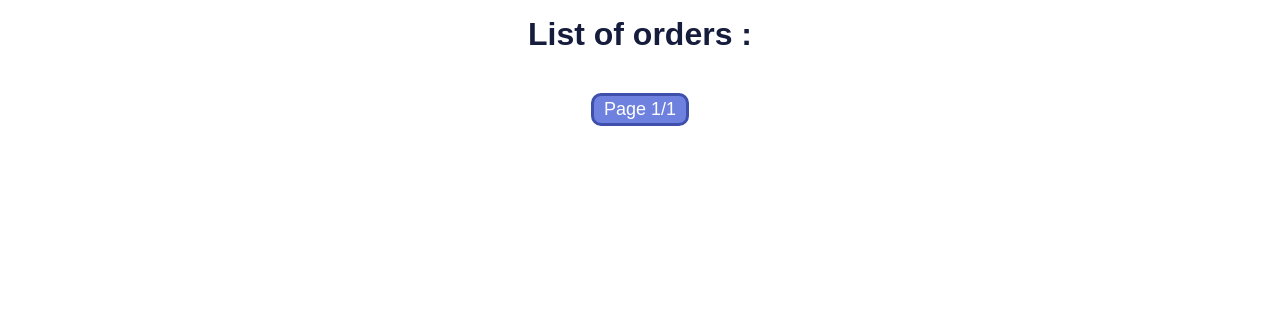
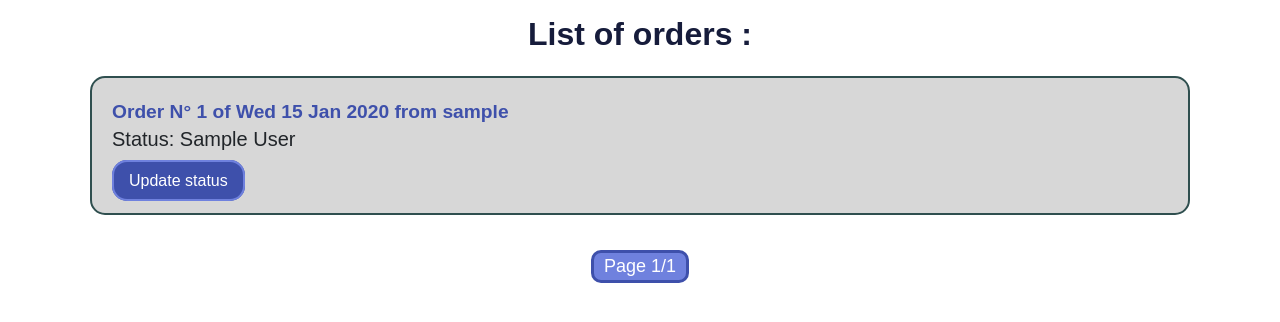
Before and after one commit to simomux/AutomotivePartsRetailer, a Django app: page /accounts/orders/ in a window 1280 px wide. Shown: the part 170-492 px from the top of the page. Run offline with Django 5.2, Linux system fonts and the light colour scheme; a user stored in the database is signed in; tables that the repository leaves empty hold one stand-in row (values such as "Sample post"); parts of the project's set-up code (start-up, migrations or seed data) failed here and were passed over; some libraries are stand-ins or nearby versions.

Commit message:
Small fixes
Signed-off-by: SIMONE MUSSINI <284900@studenti.unimore.it>

```diff
--- a/AutomotivePartsRetailer/urls.py
+++ b/AutomotivePartsRetailer/urls.py
@@ -24,5 +24,5 @@ urlpatterns = [
     path('accounts/', include('users.urls')),
 ]
 
-erase_db()
+#erase_db()
 init_db()
--- a/products/templates/products/home.html
+++ b/products/templates/products/home.html
@@ -54,6 +54,7 @@
         {% endfor %}
         </br>
         </br>
+        {% if most_sold.count > 0 %}
             <a href="{% url 'product_mostsold' %}?type=mostsold" class="subtitle"><u>Most sold items that we recommend:</u></a>
             {% for item in most_sold %}
                 <div class="surround-card">
@@ -73,5 +74,6 @@
                     </div>
                 </div>
             {% endfor %}
+        {% endif %}
     </div>
 {% endblock %}
--- a/products/urls.py
+++ b/products/urls.py
@@ -14,7 +14,6 @@ urlpatterns = [
 
     path('staff/list/<str:type>', views.TableList.as_view(), name='staff_list'),
 
-
     path('staff/remove/country/<int:pk>/', views.RemoveCountry.as_view(), name='remove_country'),
     path('staff/maker/remove/<int:pk>/', views.RemoveMaker.as_view(), name='remove_maker'),
     path('staff/product/remove/<int:pk>/', views.RemoveProduct.as_view(), name='remove_product'),
--- a/products/views.py
+++ b/products/views.py
@@ -312,6 +312,7 @@ class ModifyModel(StaffUserMixin, UpdateView):
         return initial
 
 
+# ListView of table elements for CRUD operations
 class TableList(StaffUserMixin, ListView):
     list_type = ""
     paginate_by = 20
--- a/users/templates/users/order_list.html
+++ b/users/templates/users/order_list.html
@@ -67,9 +67,11 @@
                         <a class="card-title" href="{% url 'order_detail' item.pk %}">Order N° {{ item.pk }} of {{ item.date_added|date:"D d M Y" }} {% if user.is_staff %} from {{ item.user }}{% endif %}</a>
                         <h5>Status: {{ item.status }}</h5>
                         {% if user.is_staff %}
-                            <div id="status_button">
-                                <a class="nav-button" href="{% url 'order_next' item.pk %}">Modify status</a>
-                            </div>
+                            {% if item.status.name != "Arrived" %}
+                                <div id="status_button">
+                                    <a class="nav-button" href="{% url 'order_next' item.pk %}">Update status</a>
+                                </div>
+                            {% endif %}
                         {% endif %}
                     </div>
                 </div>
--- a/users/views.py
+++ b/users/views.py
@@ -19,11 +19,11 @@ from .models import *
 class AuthenticatedUserMixin:
     def dispatch(self, request, *args, **kwargs):
         if request.user.is_authenticated:
-            # return redirect("home")
             return HttpResponseNotAllowed(['GET', 'POST'])
         return super().dispatch(request, *args, **kwargs)
 
 
+# Decorator for FBV that checks if the user is not a staff member
 def not_staff_user_required(view_func):
     @wraps(view_func)
     def _wrapped_view(request, *args, **kwargs):
@@ -93,7 +93,7 @@ class Profile(LoginRequiredMixin, DetailView):
                 resulting_set = Product.objects.filter(model__maker__name=max_score_key)
 
             # Randomize the items in the interested queryset and take 5 of them
-            context["interest_list"] = resulting_set.order_by('?')[:5]
+            context["interest_list"] = resulting_set.order_by('?')[:4]
             context["interest"] = max_score_key
 
         return context
@@ -260,6 +260,17 @@ class OrderDetail(LoginRequiredMixin, DetailView):
     model = Order
     template_name = "users/order_detail.html"
 
+    def get_queryset(self):
+        return Order.objects.filter(user=self.request.user)
+
+    def get_object(self, queryset=None):
+        obj = super().get_object(queryset=queryset)
+
+        if obj.user != self.request.user:
+            return HttpResponseBadRequest("You do not have permission to view this order.")
+
+        return obj
+
     def get_context_data(self, **kwargs):
         context = super().get_context_data(**kwargs)
         current_order = get_object_or_404(Order, pk=self.kwargs['pk'])
```
Lines whose indentation alone changed are shown as unchanged.
